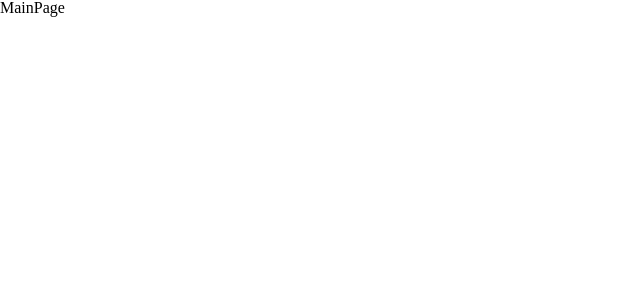
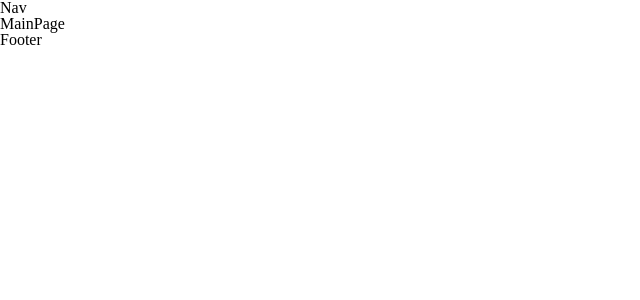
Before and after one commit to imddoy/DoubleCheck_HeoSSERAFIM, a React (Create React App) app in the folder double-check/: page / in a window 1280 px wide. Shown: the top 300 px of the page, without its empty margins (0-640 px from the left). Built offline with nearby package versions, Linux system fonts and the light colour scheme.

Commit message:
[0806] outlet 설정

```diff
--- a/double-check/src/App.js
+++ b/double-check/src/App.js
@@ -1,5 +1,6 @@
 import { BrowserRouter, Route, Routes } from 'react-router-dom';
 import { Reset } from 'styled-reset';
+import Root from './pages/root';
 import Main from './pages/MainPage';
 import ReportList from './pages/ReportListPage';
 import Fakenews from './pages/Fakenews';
@@ -11,10 +12,12 @@ function App() {
             <>
                 <Reset />
                 <Routes>
-                    <Route path="/" element={<Main />} />
-                    <Route path="/report" element={<ReportList />} />
-                    <Route path="/fakenews" element={<Fakenews />} />
-                    <Route path="/trend" element={<Trends />} />
+                    <Route exact path="/" element={<Root />}>
+                        <Route path="/" element={<Main />} />
+                        <Route path="/report" element={<ReportList />} />
+                        <Route path="fakenews" element={<Fakenews />} />
+                        <Route path="trend" element={<Trends />} />
+                    </Route>
                 </Routes>
             </>
         </BrowserRouter>
--- /dev/null
+++ b/double-check/src/pages/Footer.js
@@ -0,0 +1,7 @@
+import React from 'react';
+
+function Footer() {
+    return <div>Footer</div>;
+}
+
+export default Footer;
--- /dev/null
+++ b/double-check/src/pages/Nav.js
@@ -0,0 +1,7 @@
+import React from 'react';
+
+function Nav() {
+    return <div>Nav</div>;
+}
+
+export default Nav;
--- /dev/null
+++ b/double-check/src/pages/root.js
@@ -0,0 +1,16 @@
+import React from 'react';
+import { Outlet } from 'react-router-dom';
+import Nav from './Nav';
+import Footer from './Footer';
+
+function root() {
+    return (
+        <>
+            <Nav />
+            <Outlet />
+            <Footer />
+        </>
+    );
+}
+
+export default root;
```
